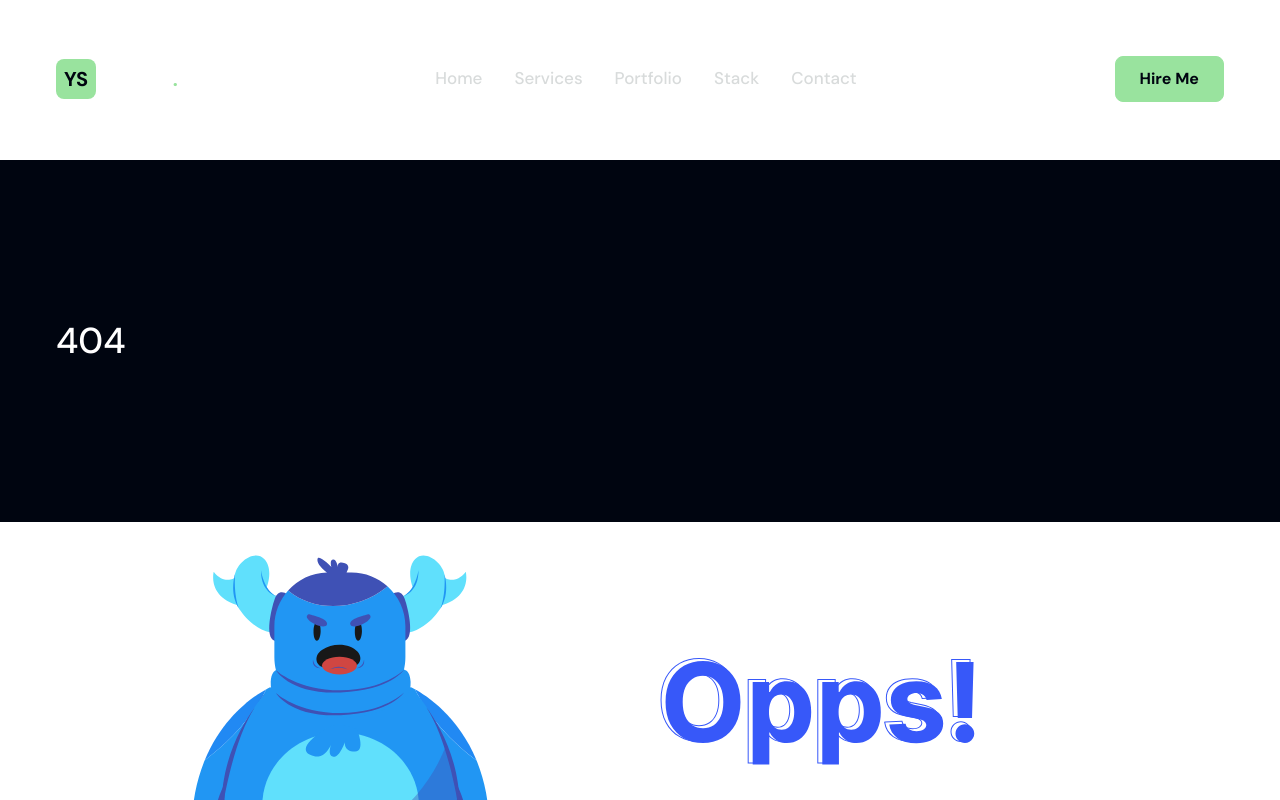
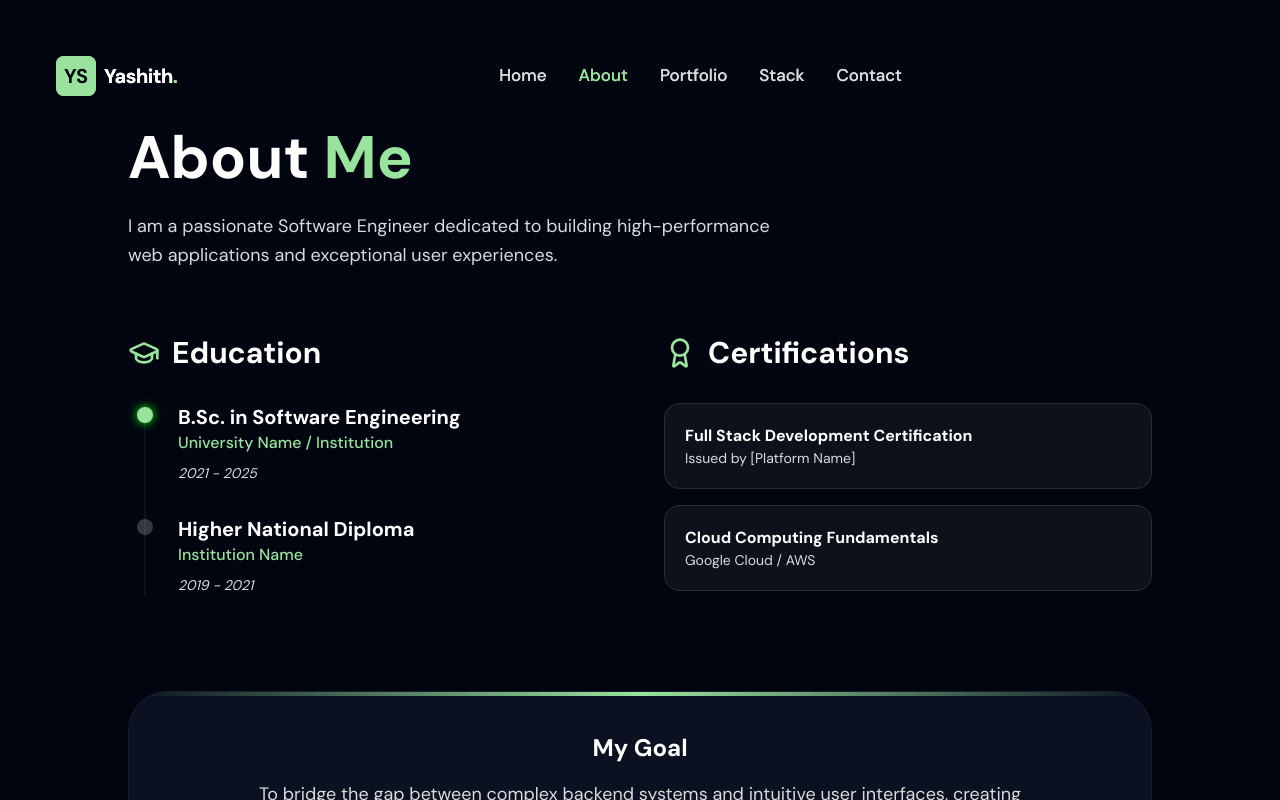
Before and after one commit to Yashiths/Portfolio, a Next.js app: page /about in a window 1280 px wide. Before the commit this address had no page. Shown: the top 800 px of the page. Built offline with nearby package versions, Linux system fonts and the light colour scheme.

Commit message:
add about page

```diff
--- a/package.json
+++ b/package.json
@@ -18,6 +18,7 @@
     "date-fns": "^3.4.0",
     "framer-motion": "^11.11.9",
     "gray-matter": "^4.0.3",
+    "lucide-react": "^1.14.0",
     "next": "14.2.4",
     "next-auth": "^4.24.7",
     "next-themes": "^0.3.0",
--- /dev/null
+++ b/src/app/about/page.tsx
@@ -0,0 +1,90 @@
+"use client";
+import React from "react";
+import Header from "@/components/Layout/Header";
+import Footer from "@/components/Layout/Footer";
+import { GraduationCap, Award, Code2, Briefcase } from "lucide-react";
+
+const AboutPage = () => {
+  return (
+    <main className="bg-darkmode min-h-screen">
+      <Header />
+
+      <section className="pt-32 pb-20 px-4">
+        <div className="container mx-auto max-w-5xl">
+
+          {/* Header Section */}
+          <div className="mb-16">
+            <h1 className="text-white text-5xl md:text-6xl font-bold mb-6">
+              About <span className="text-primary">Me</span>
+            </h1>
+            <p className="text-muted text-lg max-w-2xl leading-relaxed">
+              I am a passionate Software Engineer dedicated to building high-performance web applications and exceptional user experiences.
+            </p>
+          </div>
+
+          <div className="grid grid-cols-1 md:grid-cols-2 gap-12">
+
+            {/* Education Section */}
+            <div>
+              <div className="flex items-center gap-3 mb-8">
+                <GraduationCap className="text-primary" size={32} />
+                <h2 className="text-white text-3xl font-bold">Education</h2>
+              </div>
+
+              <div className="space-y-8 border-l-2 border-white/5 ml-4 pl-8">
+                {/* Qualification 1 */}
+                <div className="relative">
+                  <div className="absolute -left-[41px] top-1 w-4 h-4 bg-primary rounded-full shadow-[0_0_10px_#00FF00]"></div>
+                  <h3 className="text-white text-xl font-bold">B.Sc. in Software Engineering</h3>
+                  <p className="text-primary font-medium mb-2">University Name / Institution</p>
+                  <p className="text-muted text-sm italic">2021 - 2025</p>
+                </div>
+
+                {/* Qualification 2 (Optional) */}
+                <div className="relative">
+                  <div className="absolute -left-[41px] top-1 w-4 h-4 bg-white/20 rounded-full"></div>
+                  <h3 className="text-white text-xl font-bold">Higher National Diploma</h3>
+                  <p className="text-primary font-medium mb-2">Institution Name</p>
+                  <p className="text-muted text-sm italic">2019 - 2021</p>
+                </div>
+              </div>
+            </div>
+
+            {/* Experience & Skills Summary */}
+            <div>
+              <div className="flex items-center gap-3 mb-8">
+                <Award className="text-primary" size={32} />
+                <h2 className="text-white text-3xl font-bold">Certifications</h2>
+              </div>
+
+              <div className="grid grid-cols-1 gap-4">
+                <div className="bg-white/5 border border-white/10 p-5 rounded-2xl">
+                  <h4 className="text-white font-bold">Full Stack Development Certification</h4>
+                  <p className="text-muted text-sm">Issued by [Platform Name]</p>
+                </div>
+                <div className="bg-white/5 border border-white/10 p-5 rounded-2xl">
+                  <h4 className="text-white font-bold">Cloud Computing Fundamentals</h4>
+                  <p className="text-muted text-sm">Google Cloud / AWS</p>
+                </div>
+              </div>
+            </div>
+
+          </div>
+
+          {/* Core Philosophy / Vision */}
+          <div className="mt-24 bg-[#0b1120] rounded-[40px] p-10 border border-white/5 relative overflow-hidden text-center">
+             <div className="absolute top-0 left-0 w-full h-1 bg-gradient-to-r from-transparent via-primary to-transparent"></div>
+             <h3 className="text-white text-2xl font-bold mb-4">My Goal</h3>
+             <p className="text-muted text-lg max-w-3xl mx-auto leading-relaxed">
+               To bridge the gap between complex backend systems and intuitive user interfaces, creating seamless digital solutions that solve real-world problems.
+             </p>
+          </div>
+
+        </div>
+      </section>
+
+    </main>
+  );
+};
+
+export default AboutPage;
--- a/src/app/page.tsx
+++ b/src/app/page.tsx
@@ -4,7 +4,7 @@ import Work from "@/components/Home/work";
 import TimeLine from "@/components/Home/timeline";
 import Portfolio from "@/components/Home/portfolio";
 import Upgrade from "@/components/Home/upgrade";
-import Perks from "@/components/Home/perks";
+
 import { Metadata } from "next";
 export const metadata: Metadata = {
   title: "Yashith Sasmitha",
@@ -18,7 +18,6 @@ export default function Home() {
       <TimeLine />
       <Portfolio />
       <Upgrade />
-      <Perks />
     </main>
   );
 }
--- a/src/components/Home/perks/index.tsx
+++ /dev/null
@@ -1,48 +0,0 @@
-import { perksData } from "@/app/api/data";
-import { getImagePrefix } from "@/utils/utils";
-import Image from "next/image";
-
-const Perks = () => {
-  return (
-    <section className="pb-28 relative">
-      <div className="container mx-auto lg:max-w-screen-xl px-4">
-        <div className="text-center">
-          <p className="text-muted sm:text-28 text-18 mb-4 pb-6 relative after:content-[''] after:w-8 after:h-0.5 after:bg-primary after:absolute after:bottom-0 after:left-1/2">
-            Always By <span className="text-primary">your side</span>
-          </p>
-          <h2 className="text-white sm:text-40 text-30 font-medium">
-            Be the first to use our Cryo<span className="text-primary">go</span>
-            !
-          </h2>
-          <div className="mt-16 border border-border grid lg:grid-cols-3 sm:grid-cols-2 border-opacity-20 py-16 gap-10 px-20 rounded-3xl sm:bg-perk bg-dark_grey bg-opacity-35 lg:bg-bottom bg-center bg-no-repeat">
-            {perksData.map((item, index) => (
-              <div
-                key={index}
-                className="text-center flex items-center justify-end flex-col"
-              >
-                <div className="bg-primary bg-opacity-25 backdrop-blur-sm p-4 rounded-full w-fit">
-                  <Image
-                    src= {`${getImagePrefix()}${item.icon}`}
-                    alt={item.title}
-                    width={44}
-                    height={44}
-                  />
-                </div>
-                <h4 className={`text-white text-28 mb-4 ${item.space}`}>
-                  {item.title}
-                </h4>
-                <div
-                  className="text-muted text-opacity-60"
-                  dangerouslySetInnerHTML={{ __html: item.text }}
-                />
-              </div>
-            ))}
-          </div>
-        </div>
-      </div>
-      <div className="bg-gradient-to-br from-tealGreen to-charcoalGray sm:w-50 w-96 sm:h-50 h-96 rounded-full sm:-bottom-80 bottom-0 blur-400 z-0 absolute sm:-left-48 opacity-60"></div>
-    </section>
-  );
-};
-
-export default Perks;
--- a/src/components/Layout/Header/Navigation/menuData.tsx
+++ b/src/components/Layout/Header/Navigation/menuData.tsx
@@ -2,8 +2,8 @@ import { HeaderItem } from "@/types/menu";
 
 export const headerData: HeaderItem[] = [
   { label: "Home", href: "/" },
-  { label: "Services", href: "#services" },
-  { label: "Portfolio", href: "#projects" },
-  { label: "Stack", href: "#stack" },
-  { label: "Contact", href: "#contact" },
+  { label: "About", href: "/about" }, // මෙතන Services වෙනුවට About දාලා path එක /about කරා
+  { label: "Portfolio", href: "/#projects" }, // Homepage එකේ ඉඳන් link වෙන නිසා /#projects දාන්න
+  { label: "Stack", href: "/#stack" },
+  { label: "Contact", href: "/#contact" },
 ];
--- a/src/components/Layout/Header/index.tsx
+++ b/src/components/Layout/Header/index.tsx
@@ -42,7 +42,6 @@ const Header: React.FC = () => {
       <div className="lg:py-0 py-2">
         <div className="container mx-auto lg:max-w-screen-xl md:max-w-screen-md flex items-center justify-between px-4">
 
-          {/* අලුත් Logo එක - Icon එක වෙනුවට නම පාවිච්චි කරලා තියෙන්නේ */}
           <Link href="/" className="flex items-center gap-2">
             <div className="bg-primary text-darkmode w-10 h-10 flex items-center justify-center rounded-lg font-bold text-xl">
               YS
@@ -52,7 +51,6 @@ const Header: React.FC = () => {
             </span>
           </Link>
 
-          {/* Desktop Navigation - මෙතන දැන් අර පරණ links නැහැ */}
           <nav className="hidden lg:flex flex-grow items-center gap-8 justify-center">
             {headerData.map((item, index) => (
               <HeaderLink key={index} item={item} />
@@ -60,13 +58,6 @@ const Header: React.FC = () => {
           </nav>
 
           <div className="flex items-center gap-4">
-            <Link
-              href="#contact"
-              className="hidden lg:block bg-primary text-darkmode hover:bg-white hover:scale-105 border border-primary font-bold px-6 py-2.5 rounded-lg transition-all duration-300"
-            >
-              Hire Me
-            </Link>
-
             {/* Mobile Menu Toggle */}
             <button
               onClick={() => setNavbarOpen(!navbarOpen)}
@@ -96,13 +87,6 @@ const Header: React.FC = () => {
             {headerData.map((item, index) => (
               <MobileHeaderLink key={index} item={item} />
             ))}
-            <Link
-              href="#contact"
-              className="w-full text-center bg-primary text-darkmode px-4 py-3 rounded-lg font-bold"
-              onClick={() => setNavbarOpen(false)}
-            >
-              Hire Me
-            </Link>
           </nav>
         </div>
       </div>
```
Also changed, not shown: 1 other file (tests, documents, lock files or other folders).
